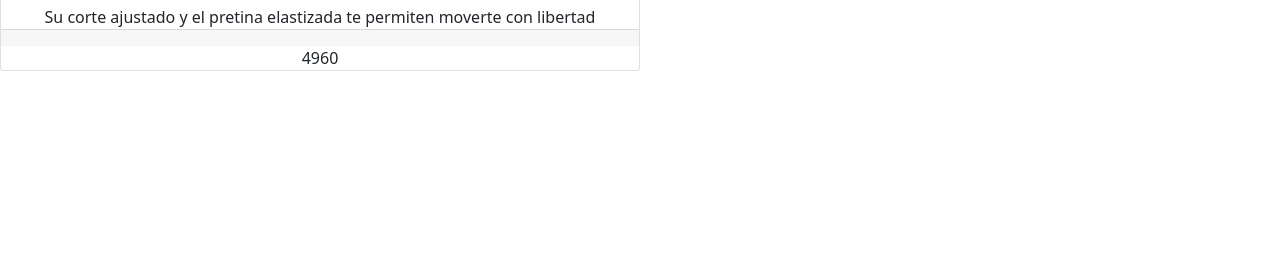
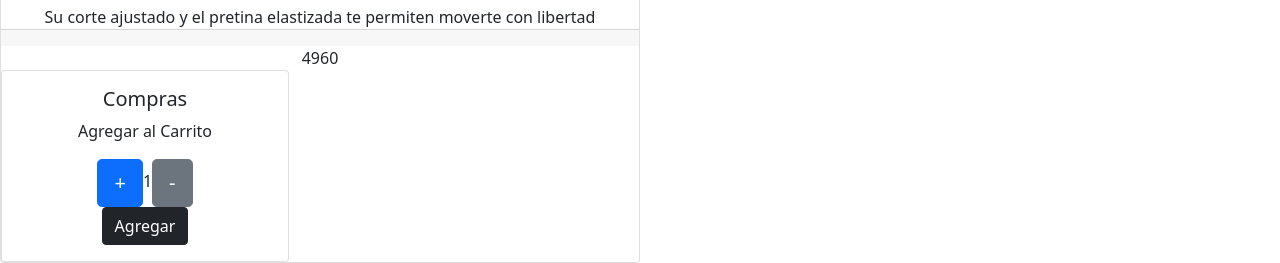
Before and after one commit to maribelalarcon/react, a React (Create React App) app: page /item/1 in a window 1280 px wide. Shown: the part 684-947 px from the top of the page. Before the commit the page ends 800 px from the top, so only its background shows below. Built offline with nearby package versions, Linux system fonts and the light colour scheme.

Commit message:
Separar responsabilidad de ItemCount

```diff
--- a/src/App.js
+++ b/src/App.js
@@ -3,8 +3,9 @@ import './App.css';
 import 'bootstrap/dist/css/bootstrap.min.css';
 import ItemListContainer from './Components/ItemList/ItemListContainer';
 import ItemDetailContainer from './Components/ItemDetailContainer/ItemDetailContainer';
-// import ItemCount from './Components/ItemCount/ItemCount';
+import ItemCount from './Components/ItemCount/ItemCount';
 import { BrowserRouter as Router, Switch, Route } from 'react-router-dom'
+import Cart from './Components/Cart/cart'
 
 function App() {
 
@@ -32,11 +33,21 @@ function App() {
             <Route path="/item/:id">
               <ItemDetailContainer />
             </Route>
+
+            <Route exact path='/cart'>
+               <Cart />
+            </Route>
+
+
+
+
+      {/* <ItemCount initial={1} stock={5} onAdd={onAdd}/>  */}
+
         </Switch>
 
       </Router>
-      {/* <br/>
-              <ItemCount initial={1} stock={5} onAdd={onAdd} />  */}
+
+
     </div>
   );
 }
--- /dev/null
+++ b/src/Components/Cart/cart.jsx
@@ -0,0 +1,7 @@
+import React from 'react';
+
+
+const Cart = () => <h1>Gracias por tu compra!</h1>
+
+
+export default Cart;
--- a/src/Components/ItemCount/ItemCount.js
+++ b/src/Components/ItemCount/ItemCount.jsx
@@ -1,12 +1,11 @@
-import { useState } from 'react'
+import { useState } from 'react';
+import {Link} from 'react-router-dom'
 
 const ItemCount = ({ initial, stock, onAdd }) => {
     const [count, setCount] = useState(initial)
 
-    const handlerAdd = ()=> {
-
+    const handlerAdd = () => {
         if(count < stock) setCount(count + 1)
-
     }
 
     const handlerRm =()=>{
@@ -14,8 +13,11 @@ const ItemCount = ({ initial, stock, onAdd }) => {
     }
 
     const handlerOnAdd= () => {
-        onAdd(count)
-        setCount(initial)
+        const continuar = window.confirm('Esta seguro');
+        if (continuar) {
+            onAdd(count)
+            setCount(initial)
+        }
     }
 
     return (
@@ -26,8 +28,8 @@ const ItemCount = ({ initial, stock, onAdd }) => {
 
                 <button className="btn btn-primary btn-lg" onClick={handlerAdd}>+</button>
                 <label>{count}</label>
+
                 <button className="btn btn-secondary btn-lg" onClick={handlerRm}>-</button><br />
-
                 <button className="btn btn-dark" onClick={handlerOnAdd}>Agregar</button>
             </div>
 
--- a/src/Components/ItemDetailContainer/ItemDetail.jsx
+++ b/src/Components/ItemDetailContainer/ItemDetail.jsx
@@ -1,6 +1,15 @@
+import ItemCount from "../ItemCount/ItemCount";
+import { useState } from "react";
+import { Link } from 'react-router-dom';
 
 
 function ItemDetail({ producto }) {
+    const [terminarCompra, setTerminarCompra] = useState(false)
+
+    const onAdd = () =>{
+        setTerminarCompra(true)
+    }
+
     return (
         <div className= 'card w-50'>
             <div className= 'card-header'>
@@ -12,7 +21,16 @@ function ItemDetail({ producto }) {
             <label>{producto.descripcion}</label>
             <div className= 'card-footer'></div>
             <label>{producto.price}</label>
+
+            {terminarCompra ? (
+                <Link to='/cart' className='btn btn-dark'>
+                    Terminar compra
+                </Link>
+            ) : (
+                <ItemCount initial={1} stock={5} onAdd={onAdd}  />
+            )}
         </div>
+
     )
 }
 
```
